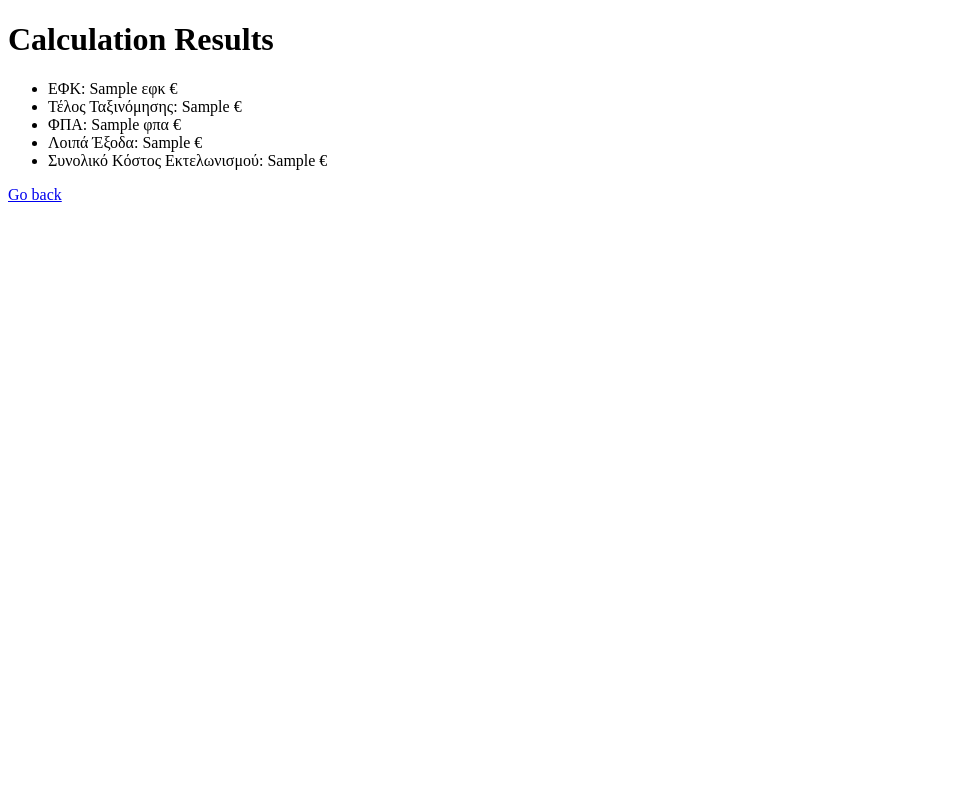
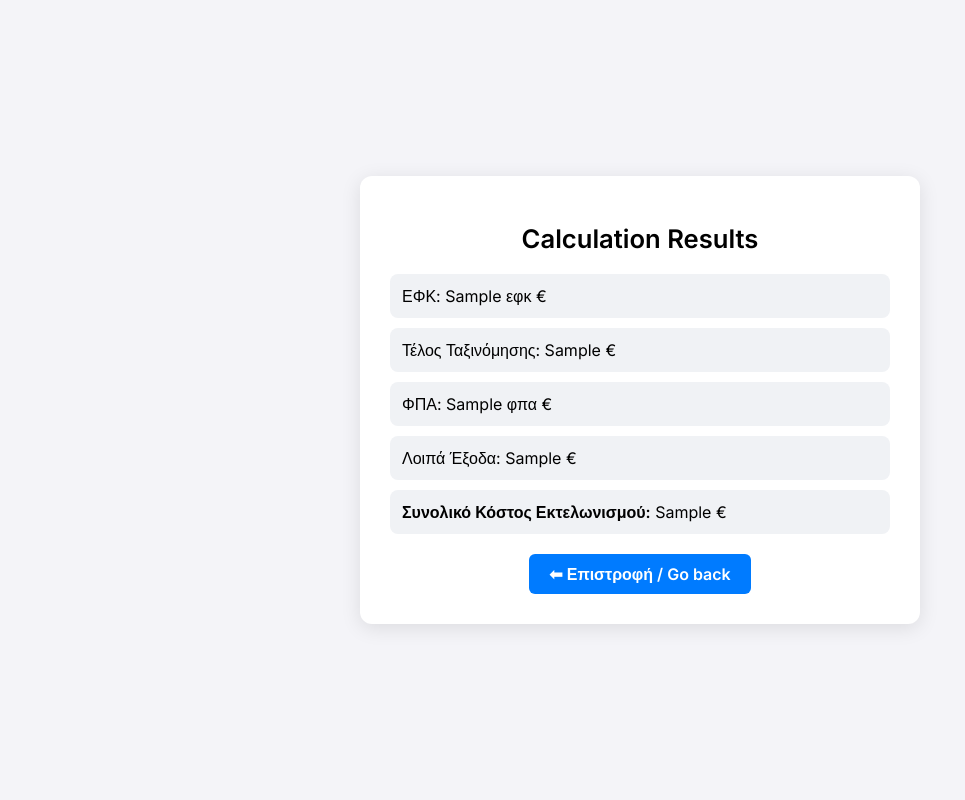
Before and after one commit to makis12345/ektelwnismos, a Flask app: template templates/result.html in a window 1280 px wide. Shown: the whole page, without its empty margins (0-965 px from the left). Run offline with Flask 3, Linux system fonts and the light colour scheme; the template is opened without the code that fills it: most values are stand-ins (such as "Sample title", 1, 10 or a date in 2020).

Commit message:
Update result.html

```diff
--- a/templates/result.html
+++ b/templates/result.html
@@ -4,16 +4,75 @@
     <meta charset="UTF-8">
     <meta name="viewport" content="width=device-width, initial-scale=1.0">
     <title>Calculation Results</title>
+    <link href="https://fonts.googleapis.com/css2?family=Inter:wght@400;600&display=swap" rel="stylesheet">
+    <style>
+        body {
+            font-family: 'Inter', sans-serif;
+            background-color: #f4f4f8;
+            display: flex;
+            justify-content: center;
+            align-items: center;
+            min-height: 100vh;
+            margin: 0;
+        }
+
+        .container {
+            background-color: #ffffff;
+            padding: 30px;
+            border-radius: 12px;
+            box-shadow: 0 4px 20px rgba(0, 0, 0, 0.1);
+            width: 100%;
+            max-width: 500px;
+            text-align: center;
+        }
+
+        h1 {
+            margin-bottom: 20px;
+            font-size: 1.6rem;
+        }
+
+        ul {
+            list-style: none;
+            padding: 0;
+            margin-bottom: 20px;
+            text-align: left;
+        }
+
+        li {
+            background-color: #f0f2f5;
+            padding: 12px;
+            margin-bottom: 10px;
+            border-radius: 8px;
+            font-weight: 500;
+        }
+
+        a {
+            display: inline-block;
+            text-decoration: none;
+            background-color: #007BFF;
+            color: white;
+            padding: 10px 20px;
+            border-radius: 6px;
+            font-weight: bold;
+            transition: background-color 0.3s ease;
+        }
+
+        a:hover {
+            background-color: #0056b3;
+        }
+    </style>
 </head>
 <body>
+    <div class="container">
         <h1>Calculation Results</h1>
         <ul>
             <li>ΕΦΚ: {{ result['ΕΦΚ'] }} €</li>
             <li>Τέλος Ταξινόμησης: {{ result['Τέλος Ταξινόμησης'] }} €</li>
             <li>ΦΠΑ: {{ result['ΦΠΑ'] }} €</li>
             <li>Λοιπά Έξοδα: {{ result['Λοιπά Έξοδα'] }} €</li>
-        <li>Συνολικό Κόστος Εκτελωνισμού: {{ result['Συνολικό Κόστος Εκτελωνισμού'] }} €</li>
+            <li><strong>Συνολικό Κόστος Εκτελωνισμού:</strong> {{ result['Συνολικό Κόστος Εκτελωνισμού'] }} €</li>
         </ul>
-    <a href="/">Go back</a>
+        <a href="/">⬅ Επιστροφή / Go back</a>
+    </div>
 </body>
 </html>
```
Lines whose indentation alone changed are shown as unchanged.
